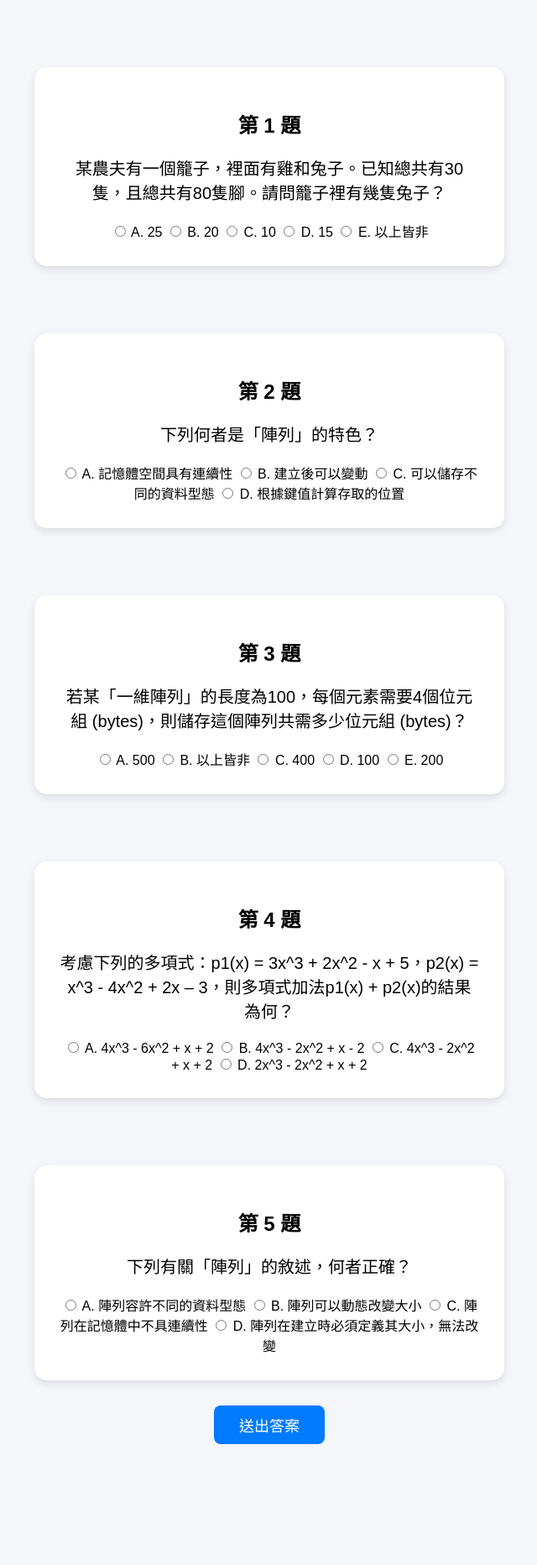
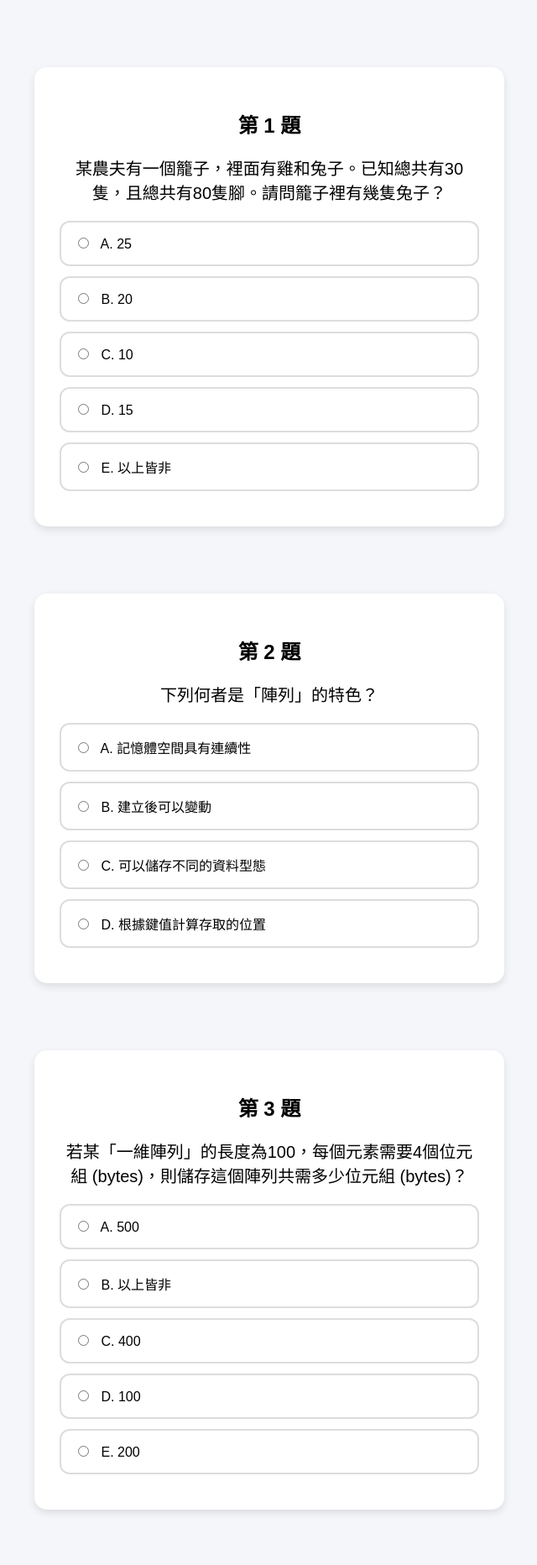
Before and after one commit to CBF113045/django-ds-quiz, a Django app: page /start/ in a window 1280 px wide. Shown: the top 1864 px of the page at 84% size, without its empty margins (319-959 px from the left). Before the commit the page ends 1720 px from the top, so only its background shows below. Run offline with Django 5.2, Linux system fonts and the light colour scheme; data comes from the database, SQL or seed files in the repository.

Commit message:
Update style.css

```diff
--- a/quiz/static/quiz/style.css
+++ b/quiz/static/quiz/style.css
@@ -27,6 +27,27 @@ body{
     background:#f2f2f2;
 }
 
+.option-card{
+    display:block;
+    text-align:left;
+    padding:15px;
+    margin:12px 0;
+    border:2px solid #ddd;
+    border-radius:12px;
+    cursor:pointer;
+    transition:0.3s;
+    background:white;
+}
+
+.option-card:hover{
+    background:#eef5ff;
+    border-color:#007bff;
+}
+
+.option-card input{
+    margin-right:10px;
+}
+
 button{
     background:#007bff;
     color:white;
```
